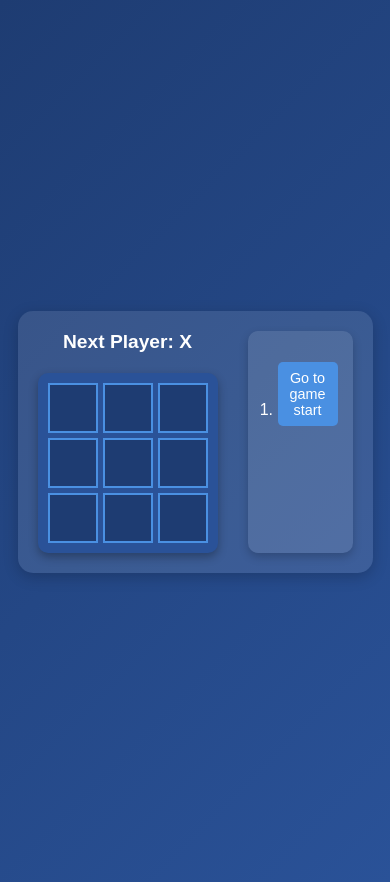
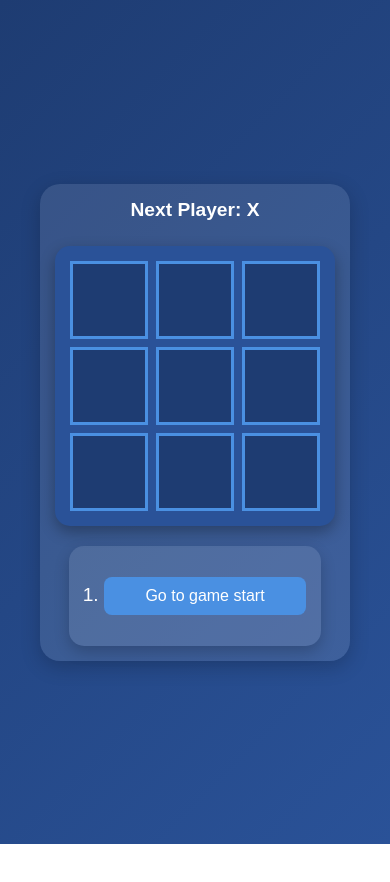
Before and after one commit to septianhadinugroho/tictactoe-react, a React (Vite) app: page / in a window 390 px wide. After the commit the page ends 844 px from the top, so only its background shows below. Built offline with nearby package versions, Linux system fonts and the light colour scheme.

Commit message:
enhance styling for game interface responsiveness and layout

```diff
--- a/src/index.css
+++ b/src/index.css
@@ -4,7 +4,7 @@
 
 body {
   font-family: 'Arial', sans-serif;
-  margin: 20px;
+  margin: 0;
   padding: 0;
   background: linear-gradient(135deg, #1e3c72, #2a5298);
   color: white;
@@ -15,11 +15,11 @@ body {
 }
 
 .square {
-  width: 50px;
-  height: 50px;
-  border: 2px solid #4a90e2;
+  width: 78px;
+  height: 78px;
+  border: 3px solid #4a90e2;
   background-color: #1e3c72;
-  font-size: 1.5rem;
+  font-size: 2rem;
   font-weight: bold;
   cursor: pointer;
   color: white;
@@ -37,18 +37,18 @@ body {
 .board {
   display: flex;
   flex-wrap: wrap;
-  width: 180px;
-  height: 180px;
-  gap: 5px;
+  width: 280px;
+  height: 280px;
+  gap: 8px;
   background-color: #2a5298;
-  padding: 10px;
-  border-radius: 10px;
-  box-shadow: 0 4px 10px rgba(0, 0, 0, 0.3);
+  padding: 15px;
+  border-radius: 15px;
+  box-shadow: 0 6px 15px rgba(0, 0, 0, 0.3);
 }
 
 .status {
-  margin-bottom: 20px;
-  font-size: 1.2rem;
+  margin-bottom: 25px;
+  font-size: 1.5rem;
   font-weight: bold;
   text-align: center;
   color: #fff;
@@ -56,43 +56,68 @@ body {
 
 .game {
   display: flex;
-  gap: 30px;
+  gap: 40px;
   background-color: rgba(255, 255, 255, 0.1);
-  padding: 20px;
-  border-radius: 15px;
-  box-shadow: 0 4px 15px rgba(0, 0, 0, 0.2);
-  max-width: 450px;
+  padding: 25px;
+  border-radius: 20px;
+  box-shadow: 0 6px 20px rgba(0, 0, 0, 0.2);
+  max-width: 600px;
   flex-direction: row;
   width: 100%;
 }
 
 .game-info {
   background-color: rgba(255, 255, 255, 0.1);
-  padding: 15px;
-  border-radius: 10px;
-  box-shadow: 0 4px 10px rgba(0, 0, 0, 0.2);
+  padding: 20px;
+  border-radius: 15px;
+  box-shadow: 0 6px 15px rgba(0, 0, 0, 0.2);
 }
 
 .game-info ol {
-  padding-left: 15px;
+  padding-left: 20px;
 }
 
 .game-info li {
-  margin-bottom: 10px;
+  margin-bottom: 15px;
+  font-size: 1.2rem;
 }
 
 .game-info button {
   background-color: #4a90e2;
   border: none;
   color: white;
-  padding: 8px 12px;
-  border-radius: 5px;
+  padding: 10px 14px;
+  border-radius: 8px;
   cursor: pointer;
-  font-size: 0.9rem;
+  font-size: 1rem;
   transition: background-color 0.3s, transform 0.2s;
 }
 
 .game-info button:hover {
   background-color: #357abd;
-  transform: scale(1.05);
+  transform: scale(1.1);
 }
+
+@media (max-width: 600px) {
+  .game {
+    flex-direction: column;
+    align-items: center;
+    gap: 20px;
+    padding: 15px;
+    max-width: 100%;
+  }
+
+  .status {
+    font-size: 1.2rem;
+  }
+
+  .game-info {
+    width: 90%;
+    text-align: center;
+    padding: 15px;
+  }
+
+  .game-info button {
+    width: 100%;
+  }
+}
```
